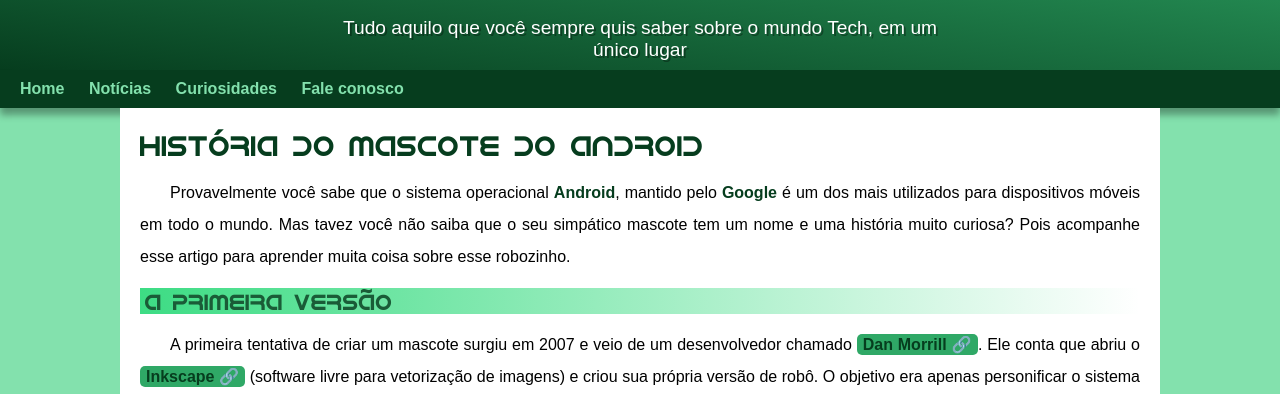
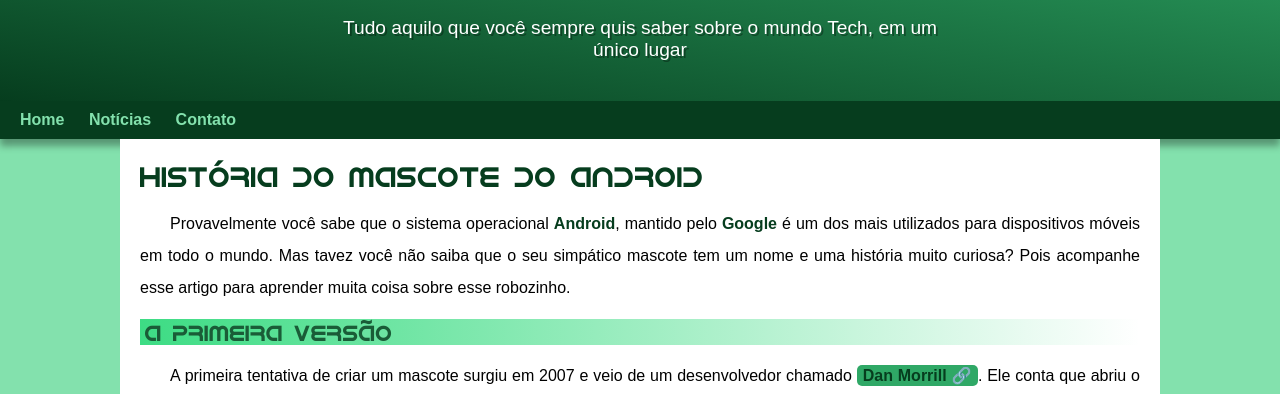
Before and after one commit to HugoMagnusdemarco/site_android, a plain HTML site: page index.html in a window 1280 px wide. Shown: the part 120-514 px from the top of the page. Drawn offline with Linux system fonts and the light colour scheme.

Commit message:
problema de padding corrigido

```diff
--- a/estilo/style.css
+++ b/estilo/style.css
@@ -48,9 +48,8 @@
     padding-left: 10px;
     padding-right: 10px;
     margin: auto;
-    border: 20px;
     text-shadow: 2px 2px 0px rgba(0, 0, 0, 0.336);
-    margin-bottom: 40px;
+    padding-bottom: 40px;
 
 }
 
--- a/index.html
+++ b/index.html
@@ -14,8 +14,7 @@
     <nav>
         <a href="#">Home</a>
         <a href="#">Notícias</a>
-        <a href="#">Curiosidades</a>
-        <a href="#">Fale conosco</a>
+        <a href="#">Contato</a>
     </nav>
     <main>
         <article>
```
